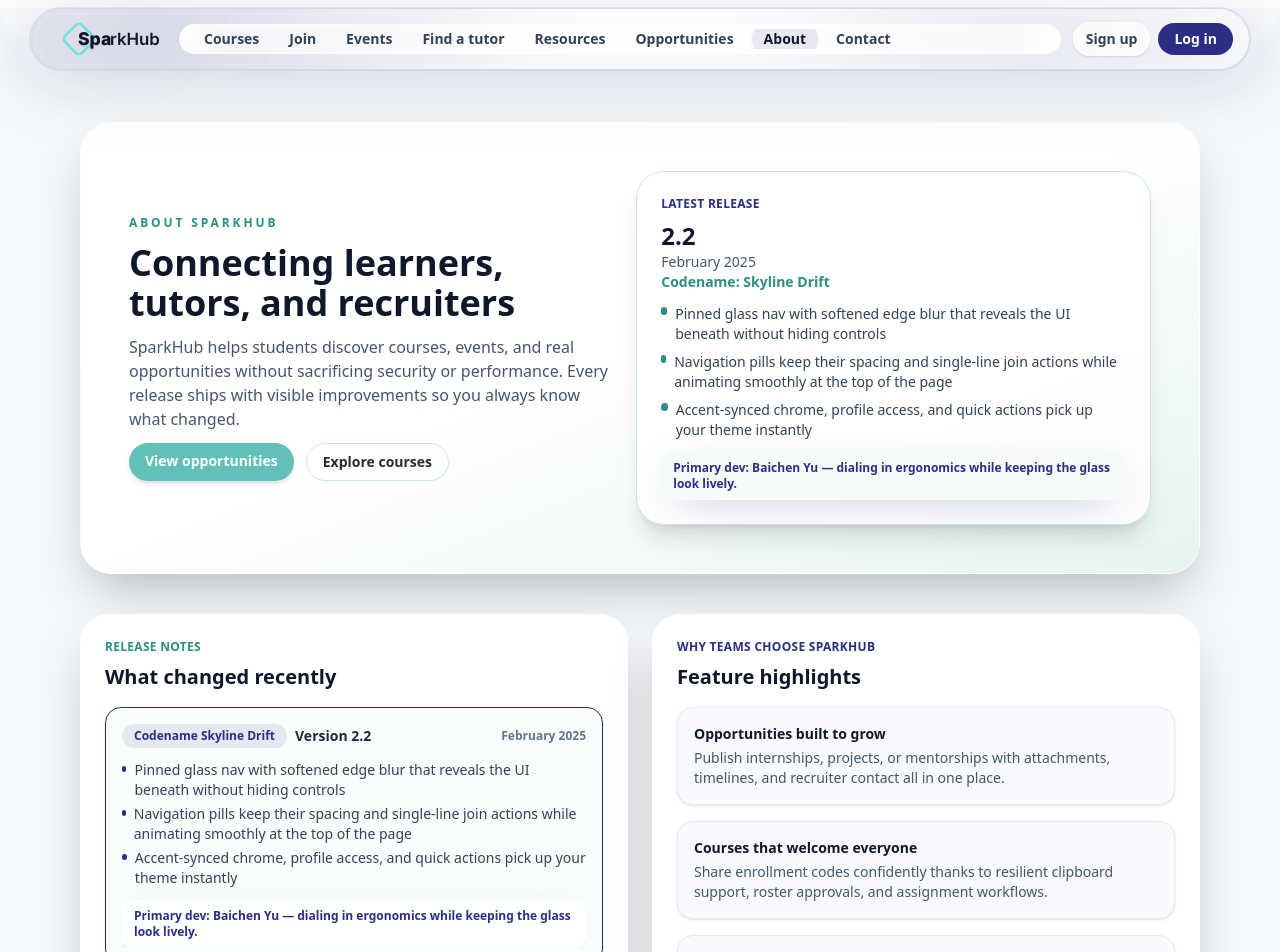
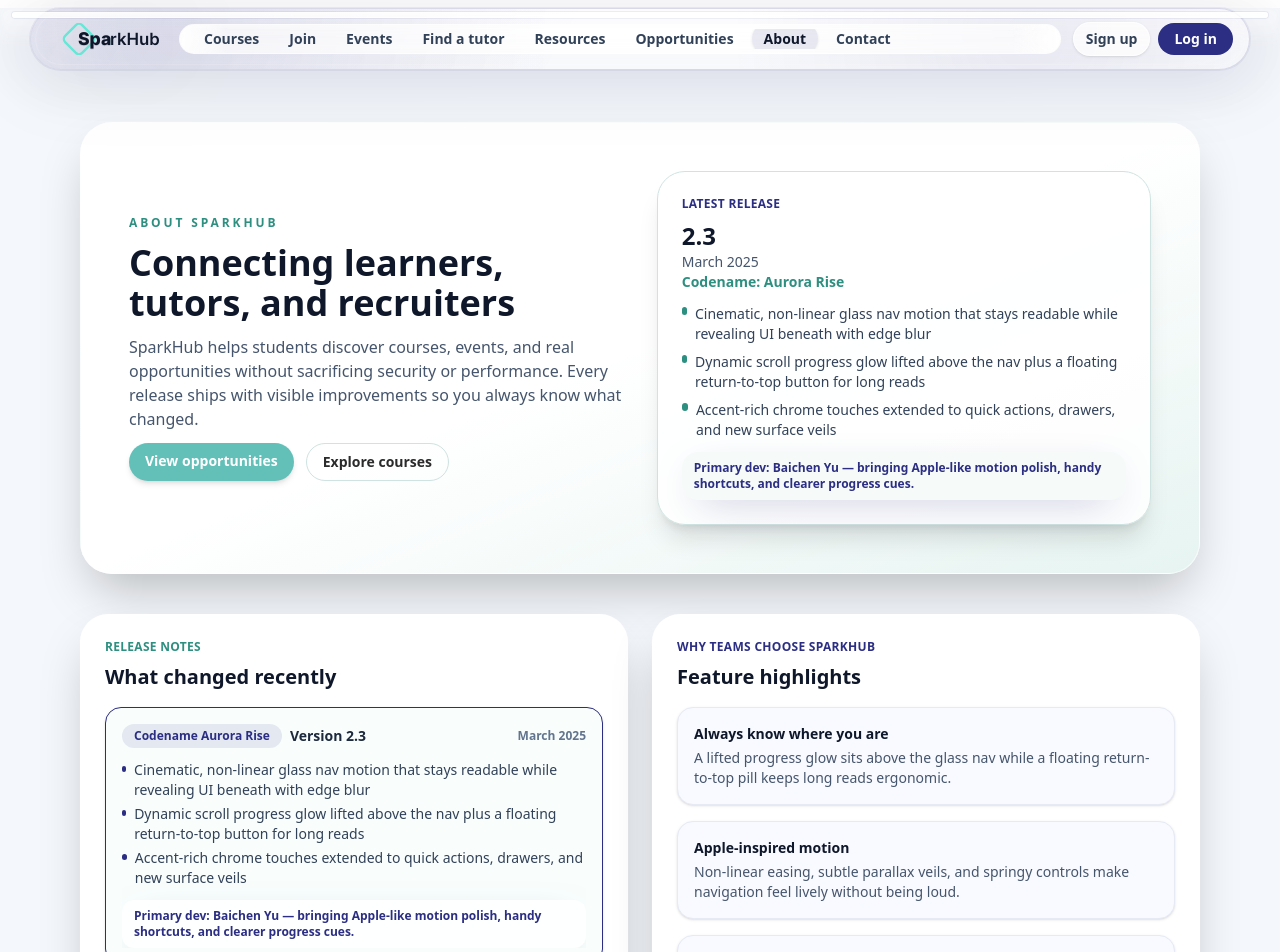
Before and after one commit to TomAs-1226/SparkHub, a Next.js app in the folder frontend/: page /about in a window 1280 px wide. Shown: the top 952 px of the page. Built offline with nearby package versions, Linux system fonts and the light colour scheme.

Commit message:
Improve nav progress and about polish

```diff
--- a/frontend/src/app/about/page.tsx
+++ b/frontend/src/app/about/page.tsx
@@ -7,6 +7,17 @@ import Link from "next/link";
 import SiteNav from "@/components/site-nav";
 
 const releases = [
+    {
+        version: "2.3",
+        codename: "Aurora Rise",
+        date: "March 2025",
+        highlights: [
+            "Cinematic, non-linear glass nav motion that stays readable while revealing UI beneath with edge blur",
+            "Dynamic scroll progress glow lifted above the nav plus a floating return-to-top button for long reads",
+            "Accent-rich chrome touches extended to quick actions, drawers, and new surface veils",
+        ],
+        notes: "Primary dev: Baichen Yu — bringing Apple-like motion polish, handy shortcuts, and clearer progress cues.",
+    },
     {
         version: "2.2",
         codename: "Skyline Drift",
@@ -79,6 +90,14 @@ const releases = [
 ];
 
 const featureCallouts = [
+    {
+        title: "Always know where you are",
+        copy: "A lifted progress glow sits above the glass nav while a floating return-to-top pill keeps long reads ergonomic.",
+    },
+    {
+        title: "Apple-inspired motion",
+        copy: "Non-linear easing, subtle parallax veils, and springy controls make navigation feel lively without being loud.",
+    },
     {
         title: "Opportunities built to grow",
         copy: "Publish internships, projects, or mentorships with attachments, timelines, and recruiter contact all in one place.",
--- a/frontend/src/components/site-nav.tsx
+++ b/frontend/src/components/site-nav.tsx
@@ -57,6 +57,7 @@ export default function Navbar() {
     const [scrolled, setScrolled] = useState(false);
     const [scrollProgress, setScrollProgress] = useState(0);
     const [atTop, setAtTop] = useState(true);
+    const [showScrollTop, setShowScrollTop] = useState(false);
 
     useEffect(() => {
         setClientReady(true);
@@ -77,6 +78,7 @@ export default function Navbar() {
             setScrolled(scrollTop > 8);
             setAtTop(scrollTop < 4);
             setScrollProgress(docHeight > 0 ? Math.min(1, scrollTop / docHeight) : 0);
+            setShowScrollTop(scrollTop > 320);
         };
         handleScroll();
         window.addEventListener("scroll", handleScroll, { passive: true });
@@ -101,21 +103,23 @@ export default function Navbar() {
     }, [pathname]);
 
     return (
-        <motion.header
-            className="relative sticky top-0 z-50 w-full px-2 pb-3 sm:px-4"
-            animate={{ y: scrolled ? 4 : 0, scale: scrolled ? 0.995 : 1, filter: scrolled ? "drop-shadow(0 16px 40px rgba(15,23,42,0.14))" : "drop-shadow(0 12px 32px rgba(15,23,42,0.1))" }}
-            transition={{ duration: 0.22, ease: "easeOut" }}
-        >
+        <>
+            <motion.header
+                className="relative sticky top-0 z-50 w-full px-2 pb-3 sm:px-4"
+                animate={{ y: scrolled ? 4 : 0, scale: scrolled ? 0.995 : 1, filter: scrolled ? "drop-shadow(0 16px 40px rgba(15,23,42,0.14))" : "drop-shadow(0 12px 32px rgba(15,23,42,0.1))" }}
+                transition={{ duration: 0.38, ease: [0.22, 0.61, 0.36, 1] }}
+            >
             <motion.div
-                className="pointer-events-none absolute inset-x-0 top-0 h-10 bg-gradient-to-b from-white/70 via-white/40 to-transparent backdrop-blur-xl"
+                className="pointer-events-none absolute inset-x-0 top-0 h-10 bg-gradient-to-b from-white/75 via-white/40 to-transparent backdrop-blur-2xl"
                 aria-hidden
-                animate={{ opacity: scrolled ? 0.95 : 0.7, filter: scrolled ? "blur(6px)" : "blur(4px)" }}
+                animate={{ opacity: scrolled ? 0.95 : 0.72, filter: scrolled ? "blur(7px)" : "blur(4px)" }}
+                transition={{ duration: 0.5, ease: [0.16, 1, 0.3, 1] }}
             />
-            <div className="pointer-events-none absolute inset-x-0 top-0 h-2 overflow-hidden" aria-hidden>
+            <div className="pointer-events-none absolute inset-x-3 top-1 z-[55] h-1.5 overflow-hidden rounded-full border border-white/60 bg-white/80 shadow-inner shadow-white/40 ring-1 ring-[color:var(--sh-accent-veil)]" aria-hidden>
                 <motion.div
-                    className="h-full rounded-full bg-[var(--sh-accent)]/70 shadow-[0_6px_18px_-10px_rgba(15,23,42,0.55)]"
-                    animate={{ width: `${Math.max(scrollProgress * 100, scrolled ? 18 : 0)}%`, opacity: scrolled ? 1 : 0.65 }}
-                    transition={{ duration: 0.2, ease: "easeOut" }}
+                    className="h-full rounded-full bg-[var(--sh-accent)]/80 shadow-[0_10px_30px_-18px_rgba(15,23,42,0.55)]"
+                    animate={{ width: `${Math.max(scrollProgress * 100, scrolled ? 14 : 0)}%`, opacity: scrolled ? 1 : 0.75 }}
+                    transition={{ type: "spring", stiffness: 130, damping: 20, mass: 0.7 }}
                 />
             </div>
             <motion.div
@@ -361,7 +365,9 @@ export default function Navbar() {
                     </motion.div>
                 )}
             </AnimatePresence>
-        </motion.header>
+            </motion.header>
+            <ScrollToTop show={showScrollTop} />
+        </>
     );
 }
 
@@ -486,3 +492,26 @@ function ProfileMenu({
         </div>
     );
 }
+
+function ScrollToTop({ show }: { show: boolean }) {
+    return (
+        <AnimatePresence>
+            {show && (
+                <motion.button
+                    key="scrolltop"
+                    initial={{ opacity: 0, y: 40, scale: 0.95 }}
+                    animate={{ opacity: 1, y: 0, scale: 1 }}
+                    exit={{ opacity: 0, y: 40, scale: 0.9 }}
+                    transition={{ duration: 0.35, ease: [0.25, 1, 0.5, 1] }}
+                    onClick={() => window.scrollTo({ top: 0, behavior: "smooth" })}
+                    className="fixed bottom-6 right-4 z-[70] inline-flex items-center gap-2 rounded-full border border-white/70 bg-white/85 px-3 py-2 text-sm font-semibold text-slate-800 shadow-lg shadow-[var(--sh-card-glow)] ring-1 ring-[color:var(--sh-accent-veil)] backdrop-blur hover:translate-y-[-2px] hover:border-[var(--sh-accent-soft)] hover:shadow-xl"
+                >
+                    <span className="inline-flex h-8 w-8 items-center justify-center rounded-full bg-[var(--sh-accent-soft)] text-[color:var(--sh-accent-ink)] shadow-inner shadow-white/60">
+                        ↑
+                    </span>
+                    Top
+                </motion.button>
+            )}
+        </AnimatePresence>
+    );
+}
```
